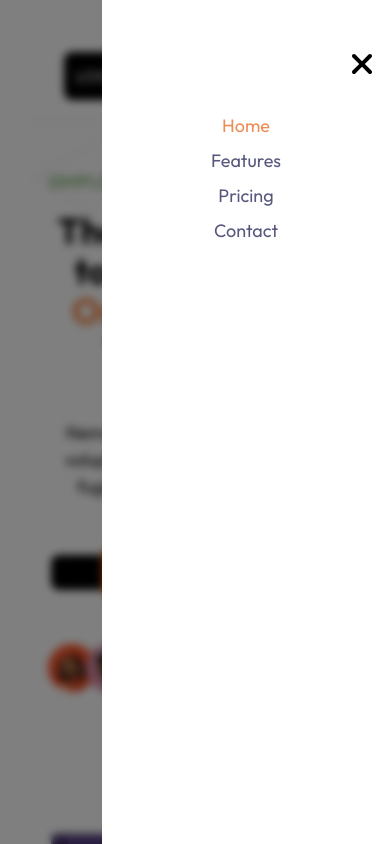
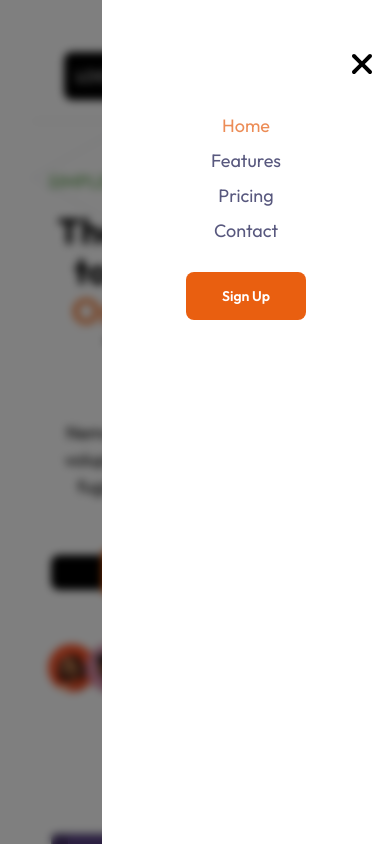
Before and after one commit to klusterthon023/klusterthon023-fintech, a React (Vite) app in the folder frontend/: page / in a window 390 px wide. Both pictures are taken after a click on the icon 312 px from the left and 75 px from the top of the page. Shown: the top 844 px of the page. Built offline with nearby package versions, Linux system fonts and the light colour scheme.

Commit message:
feature/added signup to the menu bar list

```diff
--- a/frontend/src/components/header/index.tsx
+++ b/frontend/src/components/header/index.tsx
@@ -127,6 +127,15 @@ function Header() {
                     </Typography>
                   </div>
                 ))}
+                <div className="flex justify-center mt-5">
+                  <Button
+                    onClick={() => navigate(RouteNames.REGISTER)}
+                    size="large"
+                    color="tertiary"
+                  >
+                    Sign Up
+                  </Button>
+                </div>
               </div>
             </motion.div>
           </motion.div>
```
